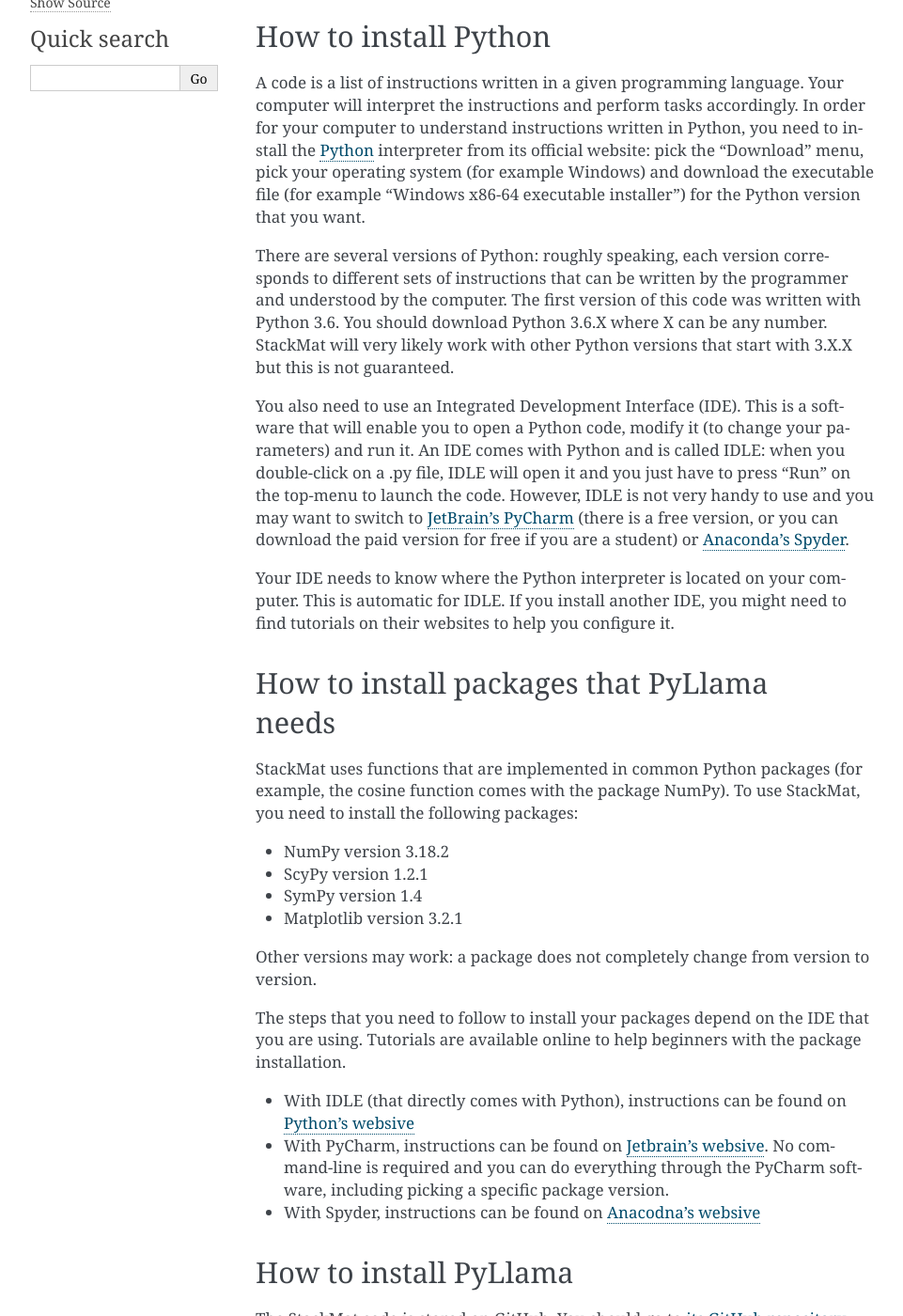
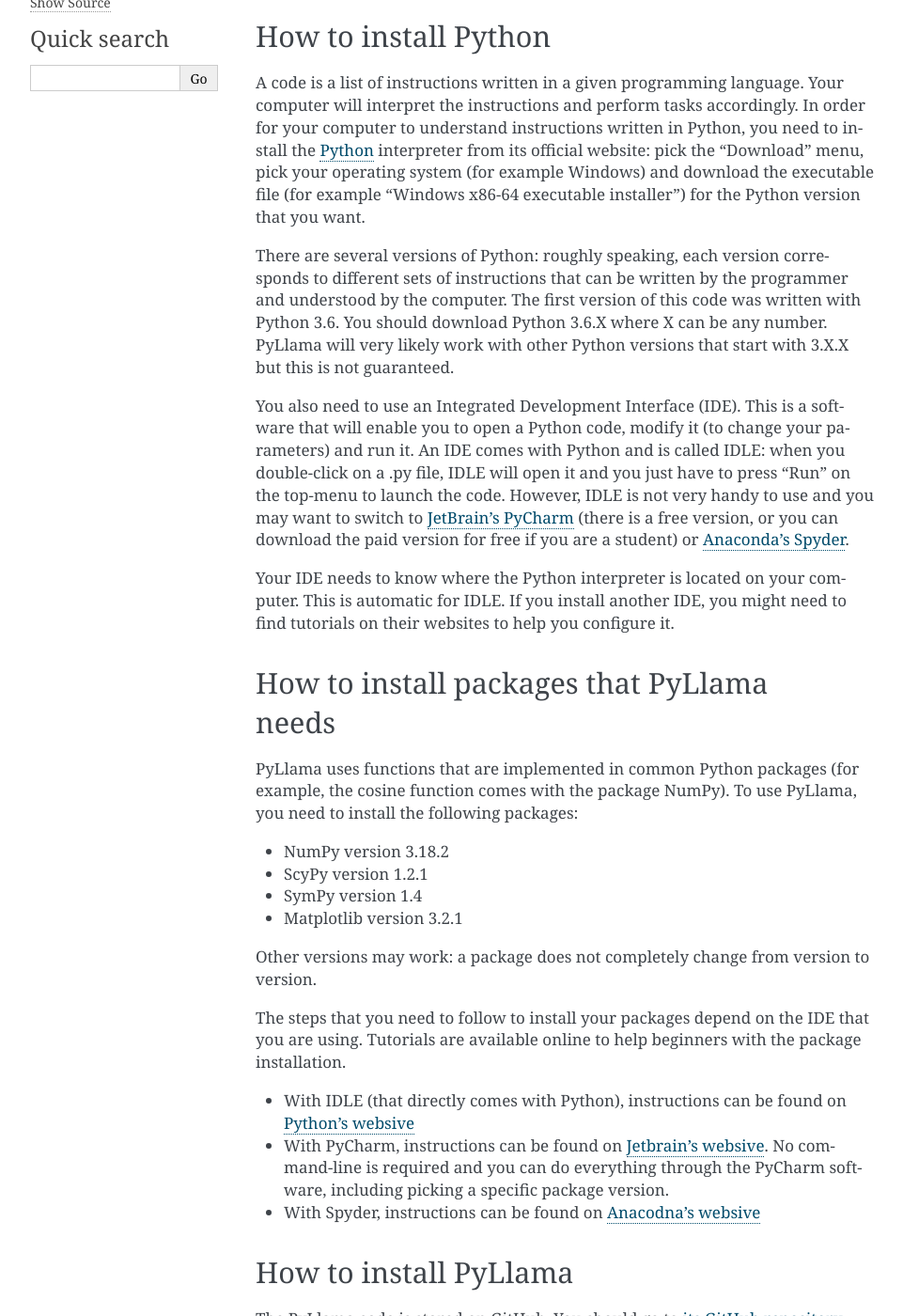
Before and after one commit to VignoliniLab/PyLlama, a Sphinx documentation site: the page built from docs/source/tutorials/beginners_tutorial.rst, in a window 1280 px wide and 1400 px high, scrolled down 347 px. Shown: the whole window at 94% size, without its empty margins (148-1109 px from the left). Built offline with Sphinx 7.4.7, drawn with Linux system fonts in a browser that asks for light colours; formulas are drawn with MathJax 3; some of the changed text lies outside the part shown.

Commit message:
Updating tutorials

```diff
--- a/docs/source/tutorials/beginners_tutorial.rst
+++ b/docs/source/tutorials/beginners_tutorial.rst
@@ -10,7 +10,7 @@
 
 A code is a list of instructions written in a given programming language. Your computer will interpret the instructions and perform tasks accordingly. In order for your computer to understand instructions written in Python, you need to install the `Python <http://www.python.org/>`_ interpreter from its official website: pick the "Download" menu, pick your operating system (for example Windows) and download the executable file (for example "Windows x86-64 executable installer") for the Python version that you want.
 
-There are several versions of Python: roughly speaking, each version corresponds to different sets of instructions that can be written by the programmer and understood by the computer. The first version of this code was written with Python 3.6. You should download Python 3.6.X where X can be any number. StackMat will very likely work with other Python versions that start with 3.X.X but this is not guaranteed.
+There are several versions of Python: roughly speaking, each version corresponds to different sets of instructions that can be written by the programmer and understood by the computer. The first version of this code was written with Python 3.6. You should download Python 3.6.X where X can be any number. PyLlama will very likely work with other Python versions that start with 3.X.X but this is not guaranteed.
 
 ..
     TODO check Python 3.8
@@ -22,7 +22,7 @@
 How to install packages that PyLlama needs
 -------------------------------------------
 
-StackMat uses functions that are implemented in common Python packages (for example, the cosine function comes with the package NumPy). To use StackMat, you need to install the following packages:
+PyLlama uses functions that are implemented in common Python packages (for example, the cosine function comes with the package NumPy). To use PyLlama, you need to install the following packages:
 
 - NumPy version 3.18.2
 - ScyPy version 1.2.1
@@ -44,16 +44,16 @@
 How to install PyLlama
 -----------------------
 
-The StackMat code is stored on GitHub. You should go to `its GitHub repository <https://www.google.com>`_ and click on the download button. Then, unzip the archive and place all files in a dedicated folder.
+The PyLlama code is stored on GitHub. You should go to `its GitHub repository <https://www.google.com>`_ and click on the download button. Then, unzip the archive and place all files in a dedicated folder.
 
 ..
     TODO add link to GitHub
 
 There are several files in the archive:
 
-- ``pyllama.py``: the StackMat code is a set of pre-defined sets of instructions (functions) that you can use. You don’t need to modify it and you should not run it. However, your interpreter needs to access this file to use the functions that it contains.
+- ``pyllama.py``: the PyLlama code is a set of pre-defined sets of instructions (functions) that you can use. You don’t need to modify it and you should not run it. However, your interpreter needs to access this file to use the functions that it contains.
 - ``cholesteric.py`` and ``geometry.py``: these codes contain pre-defined instructions that are required to model cholesterics and to display 3D representations. Your interpreter also needs to access these file to use the functions that it contains if you want to model cholesterics.
-- a collection of files that are named ``script_XXXX.py``: these are examples of codes that you can run. These scripts use functions from ``stackmat.py`` in order to model different examples of stacks, for example to plot a spectrum. You can write your script from scratch or you can find one that resembles the stack that you want to model and edit it.
+- a collection of files that are named ``script_XXXX.py``: these are examples of codes that you can run. These scripts use functions from ``pyllama.py`` in order to model different examples of stacks, for example to plot a spectrum. You can write your script from scratch or you can find one that resembles the stack that you want to model and edit it.
 
 How to modify and run a script
 ------------------------------
```
Also changed, not shown: docs/source/tutorials/automating_the_calculation_and_export.rst (deleted).
